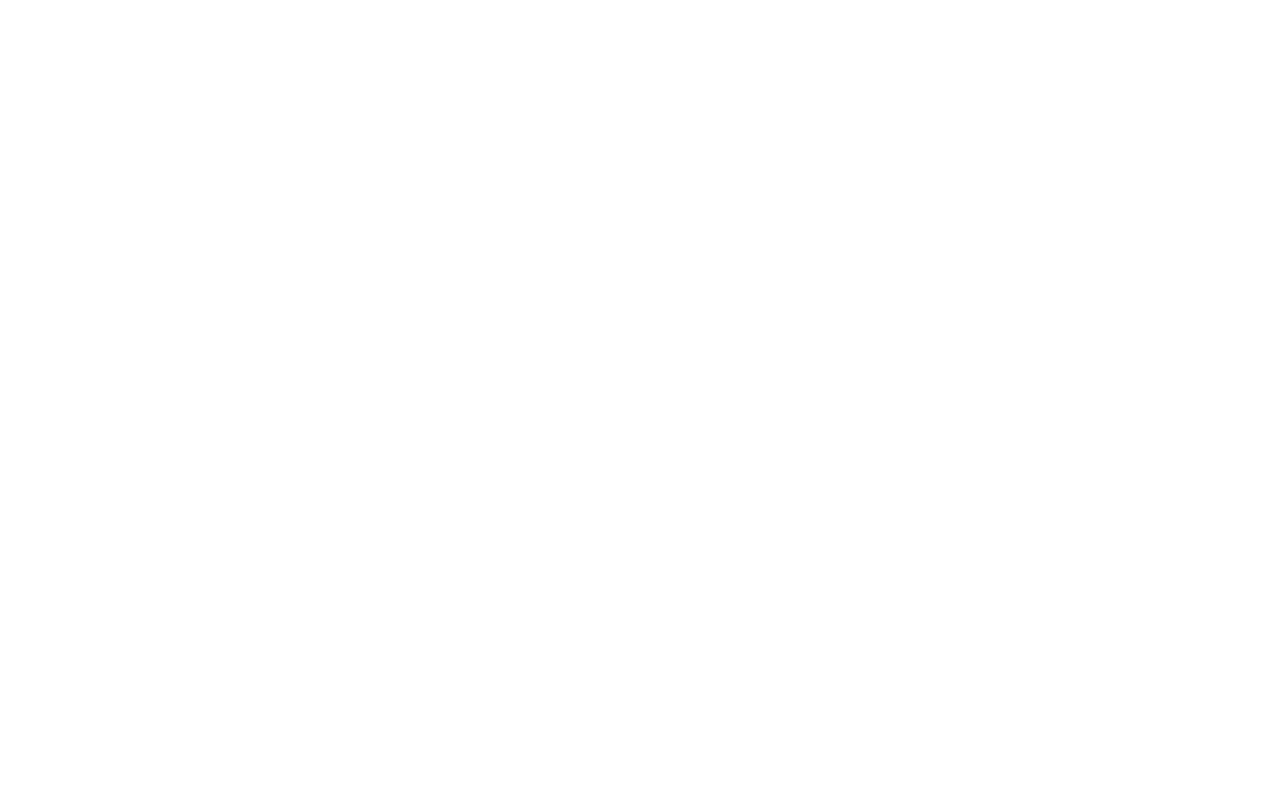
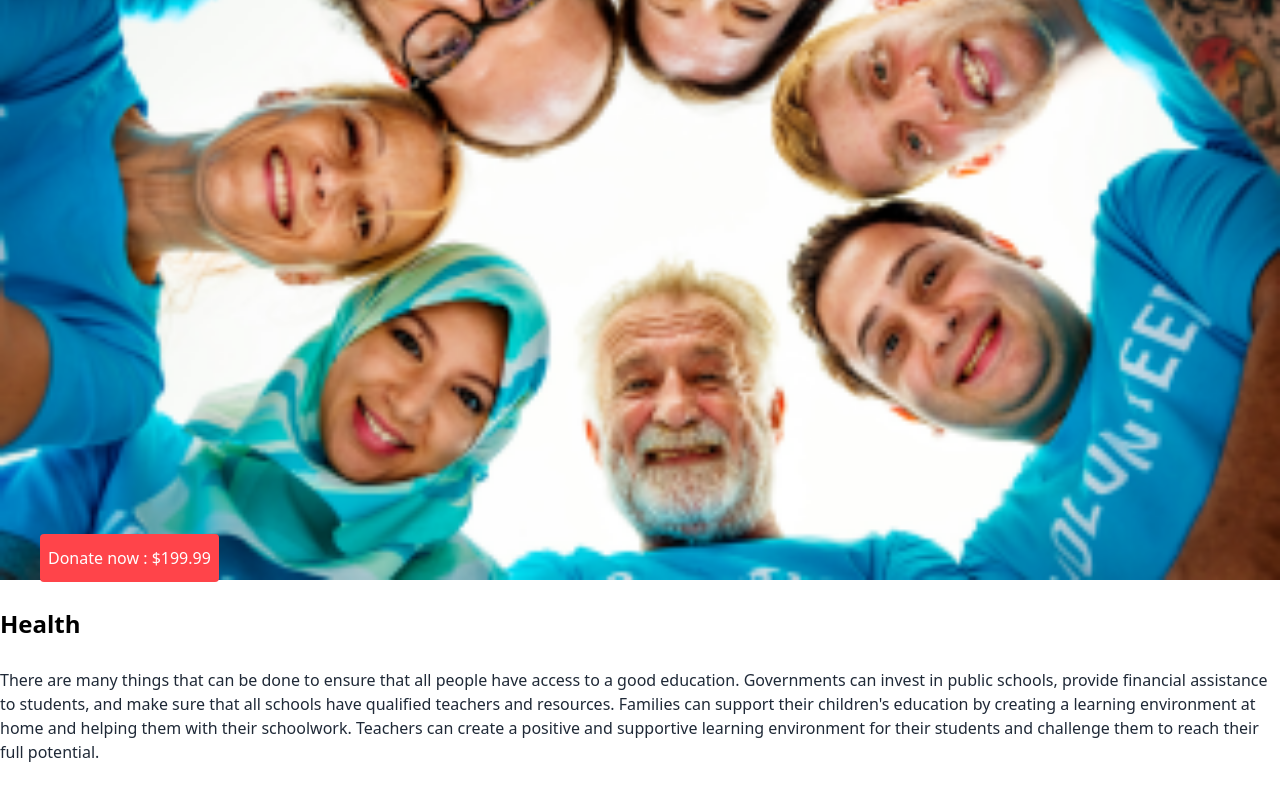
Before and after one commit to amir811537/donatation-camping-react-app, a React (Vite) app: page /donation/1 in a window 1280 px wide. Before the commit this address had no page. Shown: the part 612-1412 px from the top of the page. Before the commit the page ends 800 px from the top, so only its background shows below. Built offline with nearby package versions, Linux system fonts and the light colour scheme.

Commit message:
localstoreage added to the project

```diff
--- a/package.json
+++ b/package.json
@@ -12,7 +12,8 @@
   "dependencies": {
     "react": "^18.2.0",
     "react-dom": "^18.2.0",
-    "react-router-dom": "^6.16.0"
+    "react-router-dom": "^6.16.0",
+    "sweetalert": "^2.1.2"
   },
   "devDependencies": {
     "@types/react": "^18.2.15",
--- a/public/Donation.json
+++ b/public/Donation.json
@@ -7,7 +7,7 @@
     "category_bg": "#0052FF33",
     "card_bg": "#0052FF26",
     "text_button_bg": "#0052FF",
-    "description": "Lorem ipsum dolor sit amet, consectetur adipiscing elit.",
+    "description": "There are many things that can be done to ensure that all people have access to a good education. Governments can invest in public schools, provide financial assistance to students, and make sure that all schools have qualified teachers and resources. Families can support their children's education by creating a learning environment at home and helping them with their schoolwork. Teachers can create a positive and supportive learning environment for their students and challenge them to reach their full potential.",
     "price": "$199.99"
   },
   {
@@ -18,7 +18,7 @@
     "category_bg": "#FF444A26",
     "card_bg": "#FF573326",
     "text_button_bg": "#FF5733",
-    "description": "Sed do eiusmod tempor incididunt ut labore et dolore magna aliqua.",
+    "description": "There are many things that can be done to ensure that all people have access to a good education. Governments can invest in public schools, provide financial assistance to students, and make sure that all schools have qualified teachers and resources. Families can support their children's education by creating a learning environment at home and helping them with their schoolwork. Teachers can create a positive and supportive learning environment for their students and challenge them to reach their full potential.",
     "price": "$49.99"
   },
   {
@@ -29,7 +29,7 @@
     "category_bg": "#2ECC7133",
     "card_bg": "#79C23F26",
     "text_button_bg": "#2ECC71",
-    "description": "Ut enim ad minim veniam, quis nostrud exercitation ullamco laboris.",
+    "description": "There are many things that can be done to ensure that all people have access to a good education. Governments can invest in public schools, provide financial assistance to students, and make sure that all schools have qualified teachers and resources. Families can support their children's education by creating a learning environment at home and helping them with their schoolwork. Teachers can create a positive and supportive learning environment for their students and challenge them to reach their full potential.",
     "price": "$79.99"
   },
   {
@@ -40,7 +40,7 @@
     "category_bg": "#9B59B633",
     "card_bg": "#F8714726",
     "text_button_bg": "#9B59B6",
-    "description": "Duis aute irure dolor in reprehenderit in voluptate velit esse cillum dolore.",
+    "description": "There are many things that can be done to ensure that all people have access to a good education. Governments can invest in public schools, provide financial assistance to students, and make sure that all schools have qualified teachers and resources. Families can support their children's education by creating a learning environment at home and helping them with their schoolwork. Teachers can create a positive and supportive learning environment for their students and challenge them to reach their full potential.",
     "price": "$29.99"
   },
   {
@@ -51,7 +51,7 @@
     "category_bg": "#0052FF33",
     "card_bg": "#0052FF26",
     "text_button_bg": "#0052FF",
-    "description": "Excepteur sint occaecat cupidatat non proident, sunt in culpa qui officia deserunt.",
+    "description": "There are many things that can be done to ensure that all people have access to a good education. Governments can invest in public schools, provide financial assistance to students, and make sure that all schools have qualified teachers and resources. Families can support their children's education by creating a learning environment at home and helping them with their schoolwork. Teachers can create a positive and supportive learning environment for their students and challenge them to reach their full potential.",
     "price": "$39.99"
   },
   {
@@ -62,7 +62,7 @@
     "category_bg": "#FF444A26",
     "card_bg": "#FF573326",
     "text_button_bg": "#FF5733",
-    "description": "Nemo enim ipsam voluptatem quia voluptas sit aspernatur aut odit aut fugit.",
+    "description": "There are many things that can be done to ensure that all people have access to a good education. Governments can invest in public schools, provide financial assistance to students, and make sure that all schools have qualified teachers and resources. Families can support their children's education by creating a learning environment at home and helping them with their schoolwork. Teachers can create a positive and supportive learning environment for their students and challenge them to reach their full potential.",
     "price": "$59.99"
   },
   {
@@ -73,7 +73,7 @@
     "category_bg": "#2ECC7133",
     "card_bg": "#79C23F26",
     "text_button_bg": "#2ECC71",
-    "description": "Sed quia non numquam eius modi tempora incidunt ut labore et dolore magnam aliquam quaerat voluptatem.",
+    "description": "There are many things that can be done to ensure that all people have access to a good education. Governments can invest in public schools, provide financial assistance to students, and make sure that all schools have qualified teachers and resources. Families can support their children's education by creating a learning environment at home and helping them with their schoolwork. Teachers can create a positive and supportive learning environment for their students and challenge them to reach their full potential.",
     "price": "$149.99"
   },
   {
@@ -84,7 +84,7 @@
     "category_bg": "#9B59B633",
     "card_bg": "#F8714726",
     "text_button_bg": "#9B59B6",
-    "description": "Neque porro quisquam est, qui dolorem ipsum quia dolor sit amet.",
+    "description": "There are many things that can be done to ensure that all people have access to a good education. Governments can invest in public schools, provide financial assistance to students, and make sure that all schools have qualified teachers and resources. Families can support their children's education by creating a learning environment at home and helping them with their schoolwork. Teachers can create a positive and supportive learning environment for their students and challenge them to reach their full potential.",
     "price": "$69.99"
   },
   {
@@ -95,7 +95,7 @@
     "category_bg": "#0052FF33",
     "card_bg": "#0052FF26",
     "text_button_bg": "#0052FF",
-    "description": "Consectetur, adipisci velit, sed quia non numquam eius modi tempora incidunt ut labore et dolore magnam aliquam quaerat voluptatem.",
+    "description": "There are many things that can be done to ensure that all people have access to a good education. Governments can invest in public schools, provide financial assistance to students, and make sure that all schools have qualified teachers and resources. Families can support their children's education by creating a learning environment at home and helping them with their schoolwork. Teachers can create a positive and supportive learning environment for their students and challenge them to reach their full potential.",
     "price": "$89.99"
   },
   {
@@ -106,7 +106,7 @@
     "category_bg": "#FF444A26",
     "card_bg": "#FF573326",
     "text_button_bg": "#FF5733",
-    "description": "Ut enim ad minima veniam, quis nostrum exercitationem ullam corporis suscipit laboriosam.",
+    "description": "There are many things that can be done to ensure that all people have access to a good education. Governments can invest in public schools, provide financial assistance to students, and make sure that all schools have qualified teachers and resources. Families can support their children's education by creating a learning environment at home and helping them with their schoolwork. Teachers can create a positive and supportive learning environment for their students and challenge them to reach their full potential.",
     "price": "$19.99"
   },
   {
@@ -117,7 +117,7 @@
     "category_bg": "#2ECC7133",
     "card_bg": "#79C23F26",
     "text_button_bg": "#2ECC71",
-    "description": "Sed ut perspiciatis unde omnis iste natus error sit voluptatem accusantium doloremque laudantium.",
+    "description": "There are many things that can be done to ensure that all people have access to a good education. Governments can invest in public schools, provide financial assistance to students, and make sure that all schools have qualified teachers and resources. Families can support their children's education by creating a learning environment at home and helping them with their schoolwork. Teachers can create a positive and supportive learning environment for their students and challenge them to reach their full potential.",
     "price": "$29.99"
   },
   {
@@ -128,7 +128,7 @@
     "category_bg": "#9B59B633",
     "card_bg": "#F8714726",
     "text_button_bg": "#9B59B6",
-    "description": "At vero eos et accusamus et iusto odio dignissimos ducimus qui blanditiis praesentium voluptatum deleniti atque corrupti quos dolores et quas molestias excepturi sint occaecati cupiditate non provident.",
+    "description": "There are many things that can be done to ensure that all people have access to a good education. Governments can invest in public schools, provide financial assistance to students, and make sure that all schools have qualified teachers and resources. Families can support their children's education by creating a learning environment at home and helping them with their schoolwork. Teachers can create a positive and supportive learning environment for their students and challenge them to reach their full potential.",
     "price": "$79.99"
   }
 ]
--- a/src/Components/Header/Banner/Banner.jsx
+++ b/src/Components/Header/Banner/Banner.jsx
@@ -6,7 +6,7 @@ const Banner = () => {
       className="relative bg-cover bg-center h-[70vh]"
 
       style={{
-        backgroundImage: "url('/public/assets/Rectangle 4281.png')",
+        backgroundImage: "url('/assets/Rectangle 4281.png')",
       }}
     >
       <div className="absolute inset-0 bg-black opacity-50"></div>
--- a/src/Components/Header/Navbar/Logo.jsx
+++ b/src/Components/Header/Navbar/Logo.jsx
@@ -3,7 +3,7 @@
 const Logo = () => {
     return (
         <div className="">
-           <img src="/public/assets/Logo.png" alt="logo" />
+           <img src="assets/Logo.png" alt="logo" />
         </div>
     );
 };
--- a/src/LayOut/MainlayOut.jsx
+++ b/src/LayOut/MainlayOut.jsx
@@ -6,7 +6,9 @@ const MainlayOut = () => {
     return (
         <div className="max-w-[1300px] mx-auto">
           <Navbar></Navbar>
-            <Outlet></Outlet>
+           <div className="py-10">
+           <Outlet></Outlet>
+           </div>
         </div>
     );
 };
--- /dev/null
+++ b/src/Pages/SigleDonation/SingleDonation.jsx
@@ -0,0 +1,76 @@
+import { useEffect, useState } from "react";
+import { json, useLoaderData, useParams } from "react-router-dom";
+import swal from "sweetalert";
+
+const SingleDonation = () => {
+  const handelAddToDonation = () => {
+    const addDonation = [];
+    const donationamaount = JSON.parse(localStorage.getItem("donations"));
+    if (!donationamaount) {
+      addDonation.push(sigleDonation);
+      localStorage.setItem("donations", JSON.stringify(addDonation));
+      swal("Good job!", "You send your donation!", "success");
+    } else {
+
+
+const isExits =donationamaount.find(donation =>donation.id == id)
+if(!isExits){
+    addDonation.push(...donationamaount, sigleDonation);
+    localStorage.setItem("donations", JSON.stringify(addDonation));
+    swal("Good job!", "You send your donation!", "success");
+}else{
+    swal("error!", "You alreay send your donation", "error");
+}
+
+
+    }
+  };
+
+  const [sigleDonation, setSingleDonation] = useState({});
+  const { id } = useParams();
+  const donationbyid = useLoaderData();
+
+  useEffect(() => {
+    const FindDonation = donationbyid?.find(
+      (sigleDonation) => sigleDonation.id === id
+    );
+    setSingleDonation(FindDonation);
+  }, [id, donationbyid]);
+  //   console.log(sigleDonation);
+
+  return (
+    <div className="relative">
+      {sigleDonation && (
+        <>
+          <img src={sigleDonation.picture} alt="" className="w-full" />
+          <div className="">
+            <button
+              onClick={handelAddToDonation}
+              className="btn bg-[#FF444A] rounded px-2 py-3 text-white absolute   lg:top-[750px] lg:left-[40px]  "
+            >
+              Donate now : {sigleDonation.price}
+            </button>
+          </div>
+        </>
+      )}
+
+      <div className=" py-12 md:py-5 lg:py-7 ">
+        <h2 className="text-2xl font-bold">
+          {sigleDonation ? sigleDonation.category : "Loading..."}
+        </h2>
+      </div>
+
+      <p
+        className="text-gray-800
+    "
+      >
+        {sigleDonation ? sigleDonation.description : "Loading..."}
+      </p>
+    </div>
+    // <div>
+
+    // </div>
+  );
+};
+
+export default SingleDonation;
```
Also changed, not shown: src/Pages/Donation/Donation.jsx (+33 -3 lines), src/Pages/Donation/DonationCard.jsx (+19 -11 lines), src/Pages/Donation/StoreDonation.jsx (added, +11 -0 lines), src/Pages/ErrorPage/ErrorPage.jsx (added, +11 -0 lines), src/Router/Route.jsx (+8 -1 lines), 1 other file (tests, documents, lock files or other folders).
